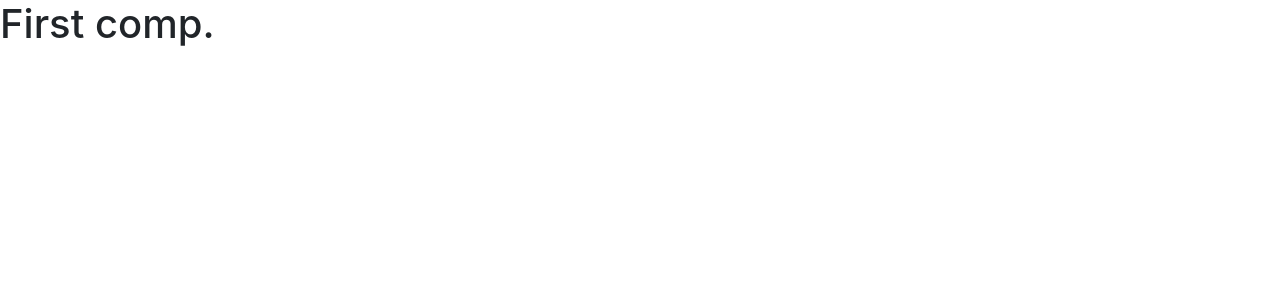
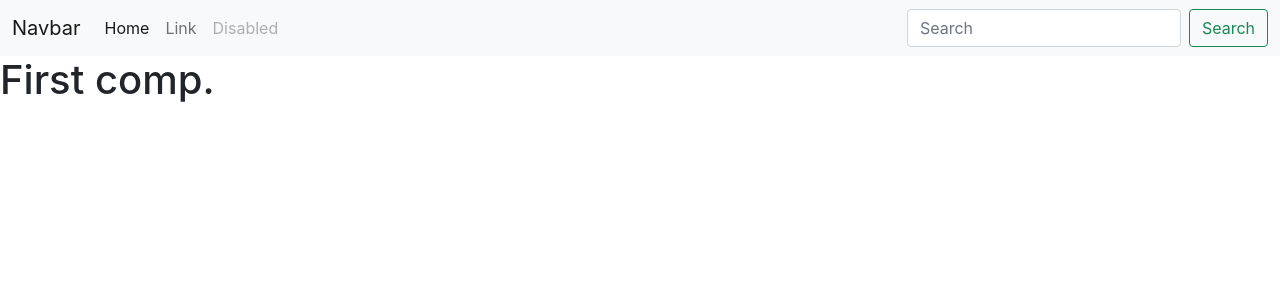
Before and after one commit to Darzwaitz/react_work, a React (Create React App) app in the folder film-browser/: page / in a window 1280 px wide. Shown: the top 300 px of the page. Built offline with nearby package versions, Linux system fonts and the light colour scheme.

Commit message:
added Navbar comp. - this project is utilizing the bootstrap framework

```diff
--- a/film-browser/src/App.js
+++ b/film-browser/src/App.js
@@ -1,8 +1,10 @@
 import "./App.css";
+import Navbar from "./components/navigation/Navbar";
 
 function App() {
   return (
     <div>
+      <Navbar />
       <h1>First comp.</h1>
     </div>
   );
--- /dev/null
+++ b/film-browser/src/components/navigation/Navbar.js
@@ -0,0 +1,64 @@
+const Navbar = () => {
+  return (
+    <nav className="navbar navbar-expand-lg navbar-light bg-light">
+      <div className="container-fluid">
+        <a className="navbar-brand" href="www.somewhere.com">
+          Navbar
+        </a>
+        <button
+          className="navbar-toggler"
+          type="button"
+          data-bs-toggle="collapse"
+          data-bs-target="www.somewhere.comnavbarSupportedContent"
+          aria-controls="navbarSupportedContent"
+          aria-expanded="false"
+          aria-label="Toggle navigation"
+        >
+          <span className="navbar-toggler-icon"></span>
+        </button>
+        <div className="collapse navbar-collapse" id="navbarSupportedContent">
+          <ul className="navbar-nav me-auto mb-2 mb-lg-0">
+            <li className="nav-item">
+              <a
+                className="nav-link active"
+                aria-current="page"
+                href="www.somewhere.com"
+              >
+                Home
+              </a>
+            </li>
+            <li className="nav-item">
+              <a className="nav-link" href="www.somewhere.com">
+                Link
+              </a>
+            </li>
+
+            <li className="nav-item">
+              <a
+                className="nav-link disabled"
+                href="www.somewhere.com"
+                tabIndex="-1"
+                aria-disabled="true"
+              >
+                Disabled
+              </a>
+            </li>
+          </ul>
+          <form className="d-flex">
+            <input
+              className="form-control me-2"
+              type="search"
+              placeholder="Search"
+              aria-label="Search"
+            />
+            <button className="btn btn-outline-success" type="submit">
+              Search
+            </button>
+          </form>
+        </div>
+      </div>
+    </nav>
+  );
+};
+
+export default Navbar;
```
